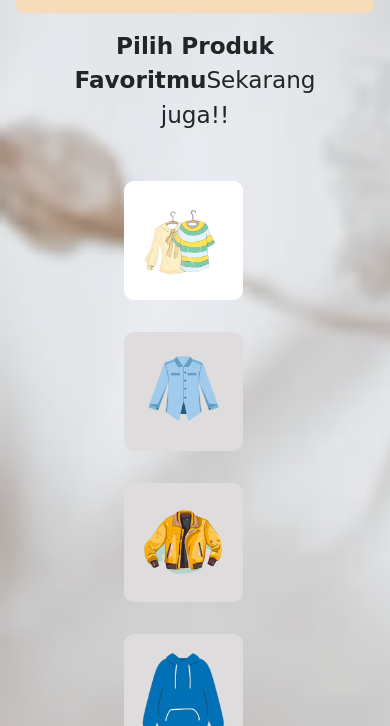
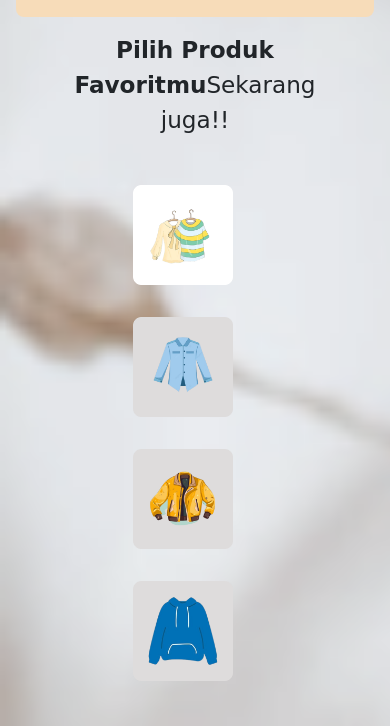
Before and after one commit to AfifahHasnaaaa/Fashion, a plain HTML site: page shop.html in a window 390 px wide. Shown: the part 169-895 px from the top of the page. Drawn offline with nearby package versions, Linux system fonts and the light colour scheme.

Commit message:
Update shop.html

```diff
--- a/shop.html
+++ b/shop.html
@@ -10,8 +10,12 @@
             body{
                 width: 70%;
             }
-          img{
-              width:50%;
+          .content img{
+              width:100px;
+          }
+          .isi t img{
+              width:110x;
+          }
       }
     </style>
 </head>
```
